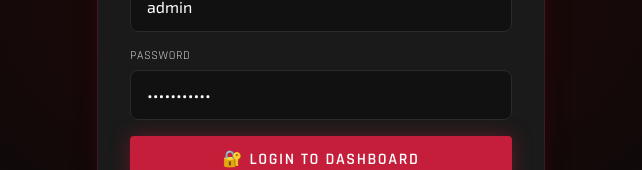
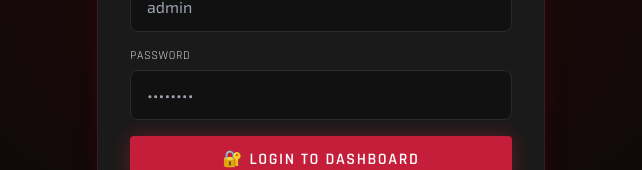
Before and after one commit to AJBiswojit/mkcc-website, a React (Vite) app in the folder client/: page /admin/login in a window 1280 px wide. Shown: the part 396-566 px from the top of the page, without its empty margins (319-961 px from the left). Built offline with nearby package versions, Linux system fonts and the light colour scheme; no server answers.

Commit message:
no changes

```diff
--- a/client/src/pages/Admin/AdminLogin.jsx
+++ b/client/src/pages/Admin/AdminLogin.jsx
@@ -6,7 +6,7 @@ import { useAuth } from '../../context/AuthContext';
 import MKCCLogo from '../../components/Logo/MKCCLogo';
 
 export default function AdminLogin() {
-  const [creds, setCreds] = useState({ username: 'admin', password: 'mkcc@patuli' });
+  const [creds, setCreds] = useState({ username: '', password: '' });
   const [loading, setLoading] = useState(false);
   const { login } = useAuth();
   const navigate = useNavigate();
```
